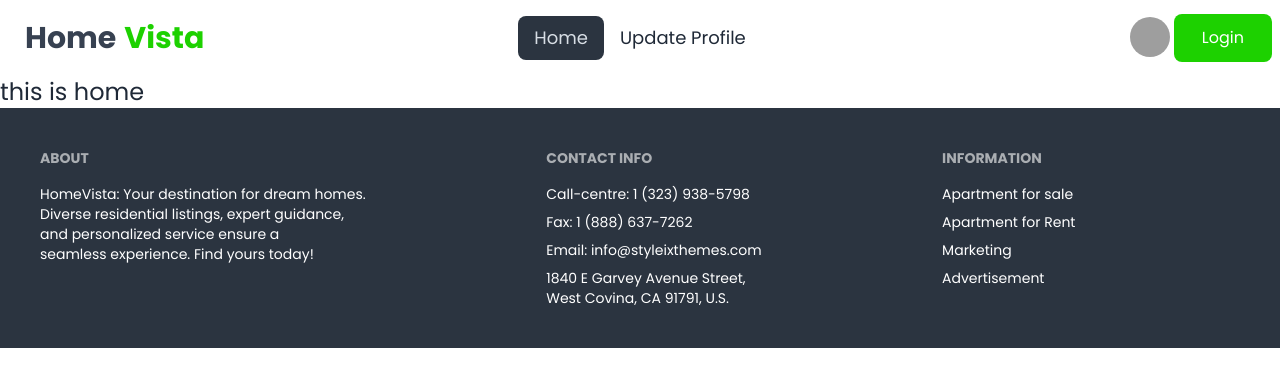
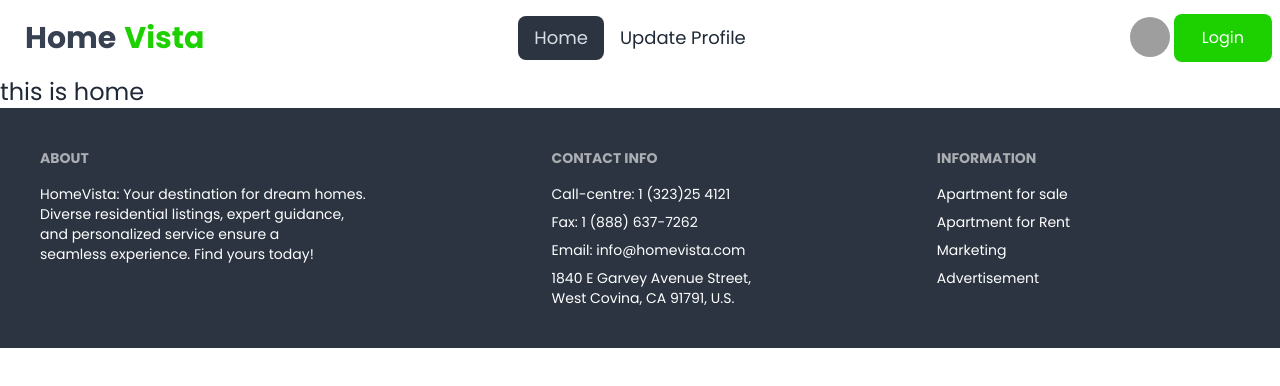
Before and after one commit to rar34/home-vista, a React (Vite) app: page / in a window 1280 px wide. Shown: the top 386 px of the page. Built offline with nearby package versions, Linux system fonts and the light colour scheme; grey boxes are pictures that could not be loaded.

Commit message:
added footer section

```diff
--- a/src/components/Footer/Footer.jsx
+++ b/src/components/Footer/Footer.jsx
@@ -9,9 +9,9 @@ const Footer = () => {
             </aside>
             <nav>
                 <h6 className="footer-title">Contact info</h6>
-                <p>Call-centre: 1 (323) 938-5798</p>
+                <p>Call-centre: 1 (323)25 4121</p>
                 <p>Fax: 1 (888) 637-7262</p>
-                <p>Email: info@styleixthemes.com</p>
+                <p>Email: info@homevista.com</p>
 
                 <p>1840 E Garvey Avenue Street, <br /> West Covina, CA 91791, U.S.</p>
 
```
